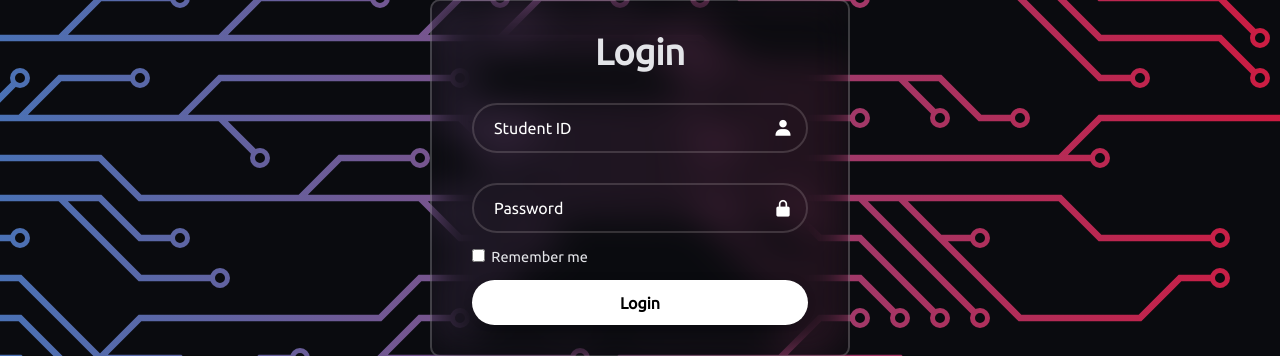
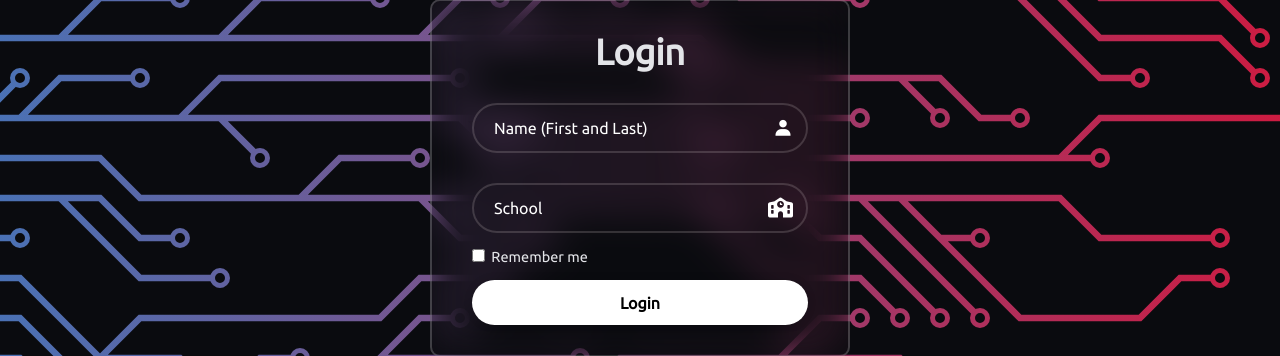
Before and after one commit to Scorchify/Better_Buildings-Legacy-, a Django app: page / in a window 1280 px wide. Shown: the part 222-578 px from the top of the page. Run offline with Django 5.2, Linux system fonts and the light colour scheme.

```diff
--- a/BetterBuildings/CORE/forms.py
+++ b/BetterBuildings/CORE/forms.py
@@ -11,9 +11,9 @@ class LoginForm(forms.Form):
         css = {
             "all": ["css/login.css"]
         }
-    username = forms.CharField(
+    Name = forms.CharField(
         widget=forms.TextInput(attrs={
-            "placeholder": "Student ID",
+            "placeholder": "Name (First and Last)",
             "class": "input-box",
             "autocomplete": "off",
             "rows": 2,
@@ -21,9 +21,9 @@ class LoginForm(forms.Form):
         }),
         label=''
     )
-    password = forms.CharField(
+    School = forms.CharField(
         widget=forms.PasswordInput(attrs={
-            "placeholder": "Password",
+            "placeholder": "School",
             "class": "input-box",
             "autocomplete": "off",
             "rows": 2,
--- a/BetterBuildings/CORE/views.py
+++ b/BetterBuildings/CORE/views.py
@@ -37,18 +37,19 @@ def reportPosted(request):
     return render(request, "reporting.html", {"form": form, "q1_response": q1_response, "q2_response": q2_response})
 
 def login(request):
-    std_username = None
-    std_password = None
+    std_name = None
+    std_school = None
     loginform = LoginForm()
 
     if request.method == "POST":
         form = LoginForm(request.POST)
         if form.is_valid():
             # cleaned data retrieval
-            std_username = form.cleaned_data['username']
-            std_password = form.cleaned_data['password']
+            std_name = form.cleaned_data['Name']
+            std_school = form.cleaned_data['School']
             #authentication go here in future
-            return render(request, "display.html", {"std_username": std_username, "std_password": std_password})
+            return render(request, "display.html", {"std_name": std_name, "std_password": std_school})
+
         else:
             loginform = LoginForm()
 
--- a/BetterBuildings/templates/index.html
+++ b/BetterBuildings/templates/index.html
@@ -30,12 +30,12 @@
             <div class="container">
                 <h1>Login</h1>
                 <div class="ibox">
-                    {{ loginform.username }}
+                    {{ loginform.Name }}
                     <i class='bx bxs-user icon'></i>
                 </div>
                 <div class="ibox">
-                    {{ loginform.password }}
-                    <i class='bx bxs-lock-alt icon'></i>
+                    {{ loginform.School }}
+                    <i class="fa-solid fa-school icon"></i>
                 </div>
                 <div class="remember-me">
                     <label><input type="checkbox"> Remember me </label>
```
Also changed, not shown: 2 other files.
